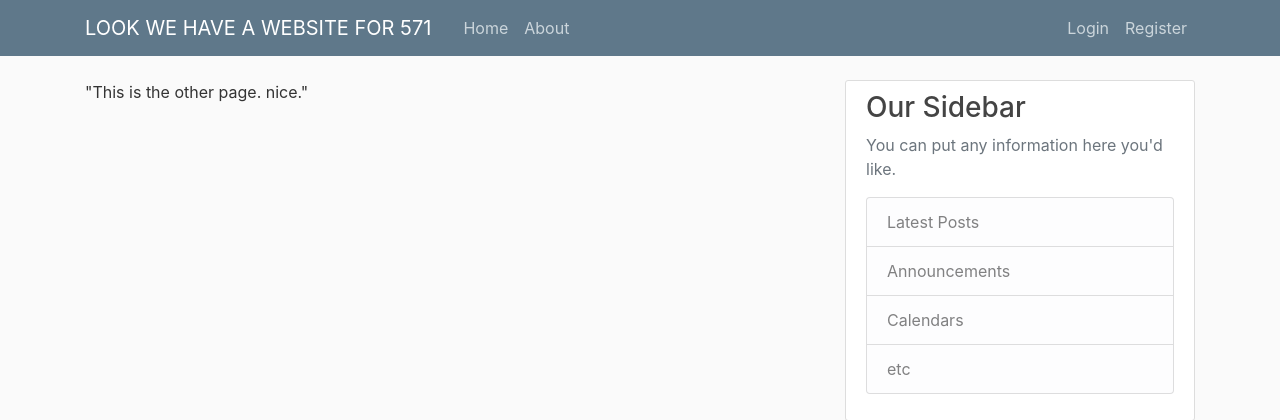
After one commit to annachaykovska/Database-2-Group-Project, a Flask app: page /about in a window 1280 px wide. The commit adds this page. Shown: the top 420 px of the page. Run offline with Flask 2, Linux system fonts and the light colour scheme; some libraries are stand-ins or nearby versions.

Commit message:
play with a link, rename one of the htmls

```diff
--- /dev/null
+++ b/website/templates/about.html
@@ -0,0 +1,4 @@
+{% extends "layout.html" %}
+{% block content %}
+    <a>"This is the other page. nice."</a>
+{% endblock content %}
--- a/website/templates/layout.html
+++ b/website/templates/layout.html
@@ -20,7 +20,7 @@
     <header class="site-header">
       <nav class="navbar navbar-expand-md navbar-dark bg-steel fixed-top">
         <div class="container">
-          <a class="navbar-brand mr-4" href="/">Flask Blog</a>
+          <a class="navbar-brand mr-4" href="/">LOOK WE HAVE A WEBSITE FOR 571</a>
           <button class="navbar-toggler" type="button" data-toggle="collapse" data-target="#navbarToggle" aria-controls="navbarToggle" aria-expanded="false" aria-label="Toggle navigation">
             <span class="navbar-toggler-icon"></span>
           </button>
--- a/website/website_main.py
+++ b/website/website_main.py
@@ -9,9 +9,9 @@ def home():
     return render_template('home.html')
 
 
-@app.route("/other")
+@app.route("/about")
 def about():
-    return render_template('other.html')
+    return render_template('about.html')
 
 
 if __name__ == '__main__':
```
Also changed, not shown: website/templates/other.html (deleted, +0 -12 lines).
